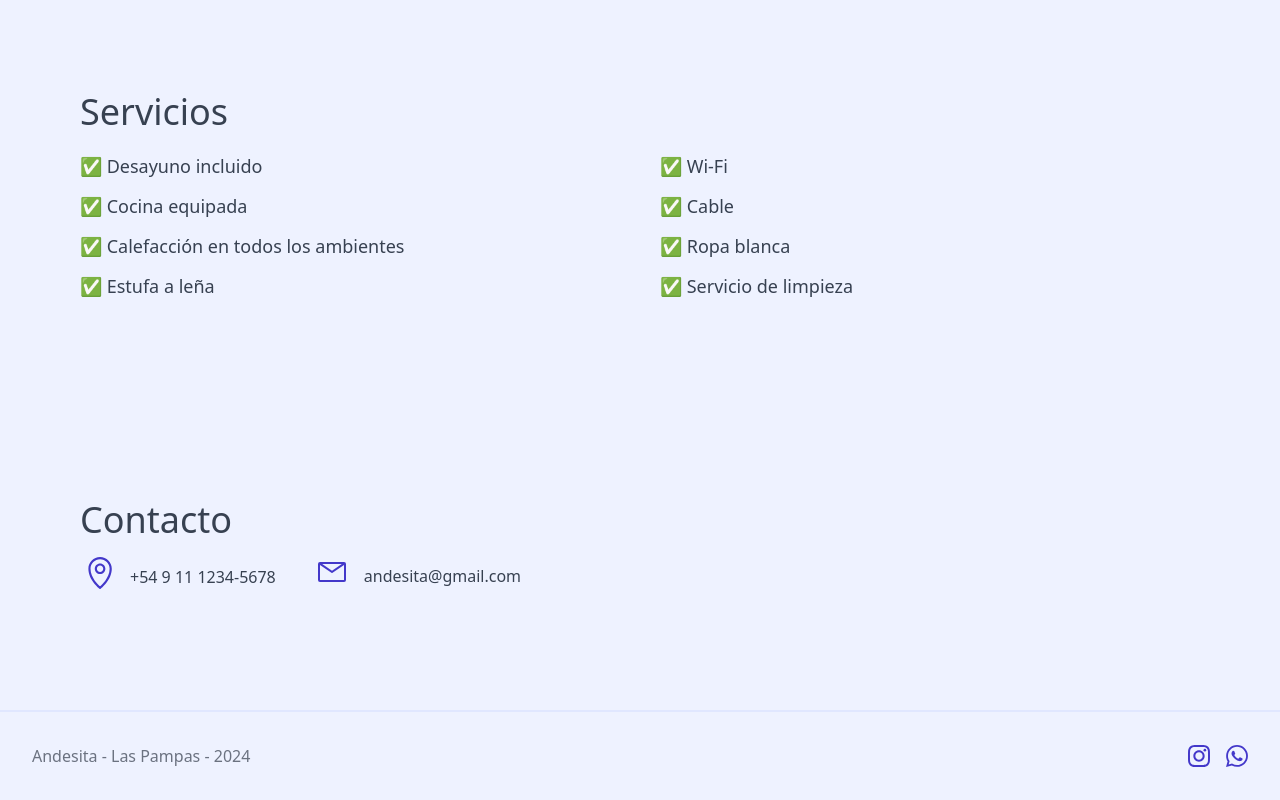
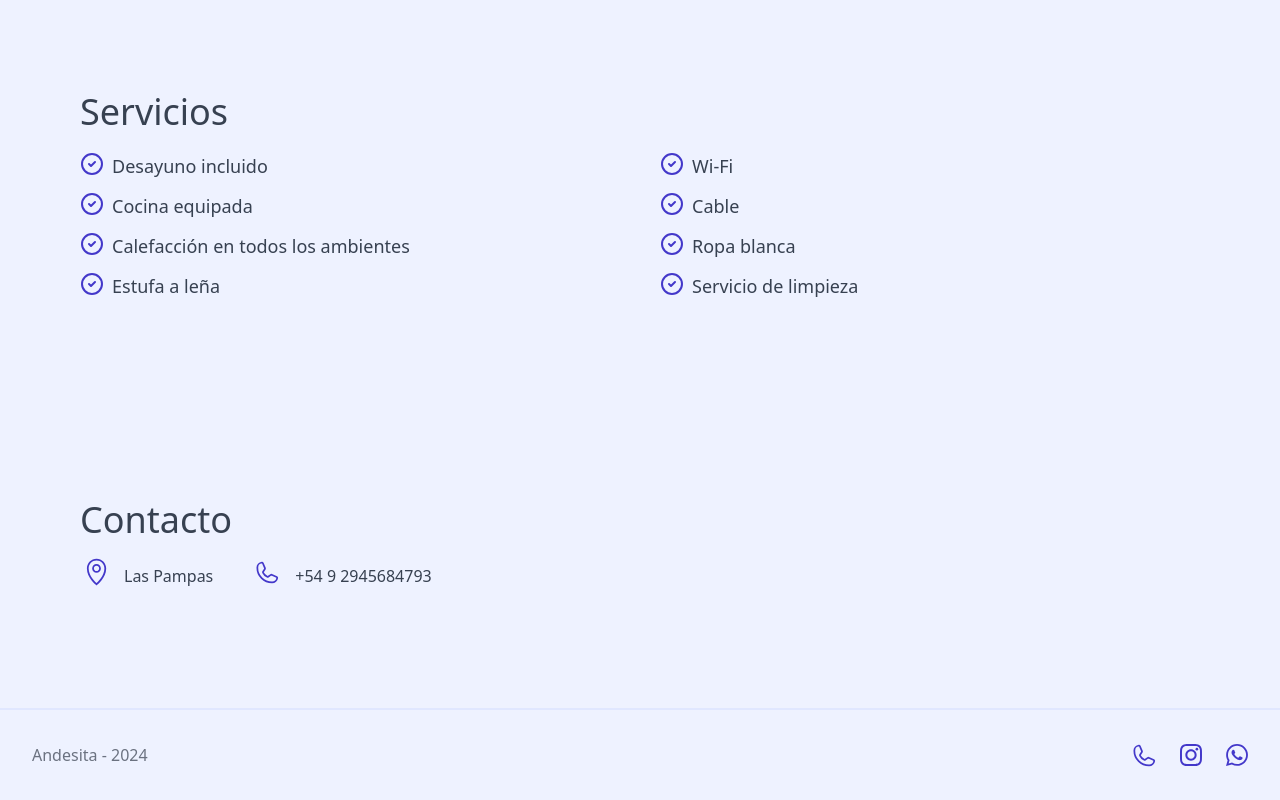
Before and after one commit to AgustinaMartinez/andesita, an Astro site: page / in a window 1280 px wide. Shown: the part 1654-2454 px from the top of the page. Built offline with nearby package versions, Linux system fonts and the light colour scheme; Astro itself is replaced by a stand-in of ours.

Commit message:
fix svg and size title

```diff
--- /dev/null
+++ b/src/assets/CheckIcon.astro
@@ -0,0 +1,18 @@
+---
+
+---
+
+<svg
+  xmlns="http://www.w3.org/2000/svg"
+  viewBox="0 0 24 24"
+  fill="none"
+  stroke="#4338ca"
+  stroke-width="2"
+  stroke-linecap="round"
+  stroke-linejoin="round"
+  width="24"
+  height="24"
+>
+  <circle cx="12" cy="12" r="10"></circle>
+  <path d="M9 12l2 2 4-4"></path>
+</svg>
--- /dev/null
+++ b/src/assets/InstagramIcon.astro
@@ -0,0 +1,22 @@
+---
+
+---
+
+<svg
+  xmlns="http://www.w3.org/2000/svg"
+  viewBox="0 0 24 24"
+  width="22"
+  height="22"
+>
+  <g>
+    <path
+      fill="#4338ca"
+      d="M12,2.162c3.204,0,3.584,0.012,4.849,0.07c1.308,0.06,2.655,0.358,3.608,1.311c0.962,0.962,1.251,2.296,1.311,3.608   c0.058,1.265,0.07,1.645,0.07,4.849c0,3.204-0.012,3.584-0.07,4.849c-0.059,1.301-0.364,2.661-1.311,3.608   c-0.962,0.962-2.295,1.251-3.608,1.311c-1.265,0.058-1.645,0.07-4.849,0.07s-3.584-0.012-4.849-0.07   c-1.291-0.059-2.669-0.371-3.608-1.311c-0.957-0.957-1.251-2.304-1.311-3.608c-0.058-1.265-0.07-1.645-0.07-4.849   c0-3.204,0.012-3.584,0.07-4.849c0.059-1.296,0.367-2.664,1.311-3.608c0.96-0.96,2.299-1.251,3.608-1.311   C8.416,2.174,8.796,2.162,12,2.162 M12,0C8.741,0,8.332,0.014,7.052,0.072C5.197,0.157,3.355,0.673,2.014,2.014   C0.668,3.36,0.157,5.198,0.072,7.052C0.014,8.332,0,8.741,0,12c0,3.259,0.014,3.668,0.072,4.948c0.085,1.853,0.603,3.7,1.942,5.038   c1.345,1.345,3.186,1.857,5.038,1.942C8.332,23.986,8.741,24,12,24c3.259,0,3.668-0.014,4.948-0.072   c1.854-0.085,3.698-0.602,5.038-1.942c1.347-1.347,1.857-3.184,1.942-5.038C23.986,15.668,24,15.259,24,12   c0-3.259-0.014-3.668-0.072-4.948c-0.085-1.855-0.602-3.698-1.942-5.038c-1.343-1.343-3.189-1.858-5.038-1.942   C15.668,0.014,15.259,0,12,0z"
+    ></path>
+    <path
+      fill="#4338ca"
+      d="M12,5.838c-3.403,0-6.162,2.759-6.162,6.162c0,3.403,2.759,6.162,6.162,6.162s6.162-2.759,6.162-6.162   C18.162,8.597,15.403,5.838,12,5.838z M12,16c-2.209,0-4-1.791-4-4s1.791-4,4-4s4,1.791,4,4S14.209,16,12,16z"
+    ></path>
+    <circle fill="#4338ca" cx="18.406" cy="5.594" r="1.44"></circle>
+  </g>
+</svg>
--- /dev/null
+++ b/src/assets/PhoneIcon.astro
@@ -0,0 +1,18 @@
+---
+
+---
+
+<svg
+  viewBox="0 0 240 240"
+  xmlns="http://www.w3.org/2000/svg"
+  width="26"
+  height="26"
+>
+  <path
+    d="M92.5,124.8a83.6,83.6,0,0,0,39,38.9,8,8,0,0,0,7.9-.6l25-16.7a7.9,7.9,0,0,1,7.6-.7l46.8,20.1a7.9,7.9,0,0,1,4.8,8.3A48,48,0,0,1,176,216,136,136,0,0,1,40,80,48,48,0,0,1,81.9,32.4a7.9,7.9,0,0,1,8.3,4.8l20.1,46.9a8,8,0,0,1-.6,7.5L93,117A8,8,0,0,0,92.5,124.8Z"
+    fill="none"
+    stroke="#4338ca"
+    stroke-linecap="round"
+    stroke-linejoin="round"
+    stroke-width="16"></path>
+</svg>
--- /dev/null
+++ b/src/assets/PlaceIcon.astro
@@ -0,0 +1,18 @@
+---
+
+---
+
+<svg
+  xmlns="http://www.w3.org/2000/svg"
+  viewBox="0 0 8.47 8.47"
+  width="28"
+  height="28"
+  fill="#4338ca"
+>
+  <path
+    d="M5 0.26c-1.6 0-2.91 1.31-2.91 2.91 0 2.82 2.75 4.97 2.75 4.97a0.26 0.26 0 0 0 0.33 0s2.75-2.15 2.75-4.97c0-1.6-1.31-2.91-2.91-2.91zm0 0.53c1.32 0 2.38 1.06 2.38 2.38 0 2.31-2.09 4.13-2.38 4.38-0.29-0.25-2.38-2.07-2.38-4.38 0-1.32 1.06-2.38 2.38-2.38z"
+  ></path>
+  <path
+    d="M5 1.85c-0.73 0-1.32 0.6-1.32 1.32 0 0.73 0.6 1.32 1.32 1.32 0.73 0 1.32-0.6 1.32-1.32 0-0.73-0.6-1.32-1.32-1.32zm0 0.53c0.44 0 0.79 0.35 0.79 0.79 0 0.44-0.35 0.79-0.79 0.79-0.44 0-0.79-0.35-0.79-0.79 0-0.44 0.35-0.79 0.79-0.79z"
+  ></path>
+</svg>
--- /dev/null
+++ b/src/assets/WhatsAppIcon.astro
@@ -0,0 +1,16 @@
+---
+
+---
+
+<svg
+  xmlns="http://www.w3.org/2000/svg"
+  viewBox="0 0 24 24"
+  width="22"
+  height="22"
+>
+  <path
+    fill="#4338ca"
+    style="fill-rule:evenodd;clip-rule:evenodd;"
+    d="M20.463,3.488C18.217,1.24,15.231,0.001,12.05,0    C5.495,0,0.16,5.334,0.157,11.892c-0.001,2.096,0.547,4.142,1.588,5.946L0.057,24l6.304-1.654    c1.737,0.948,3.693,1.447,5.683,1.448h0.005c6.554,0,11.89-5.335,11.893-11.893C23.944,8.724,22.708,5.735,20.463,3.488z     M12.05,21.785h-0.004c-1.774,0-3.513-0.477-5.031-1.378l-0.361-0.214l-3.741,0.981l0.999-3.648l-0.235-0.374    c-0.99-1.574-1.512-3.393-1.511-5.26c0.002-5.45,4.437-9.884,9.889-9.884c2.64,0,5.122,1.03,6.988,2.898    c1.866,1.869,2.893,4.352,2.892,6.993C21.932,17.351,17.498,21.785,12.05,21.785z M17.472,14.382    c-0.297-0.149-1.758-0.868-2.031-0.967c-0.272-0.099-0.47-0.149-0.669,0.148s-0.767,0.967-0.941,1.166    c-0.173,0.198-0.347,0.223-0.644,0.074c-0.297-0.149-1.255-0.462-2.39-1.475c-0.883-0.788-1.48-1.761-1.653-2.059    s-0.018-0.458,0.13-0.606c0.134-0.133,0.297-0.347,0.446-0.521C9.87,9.97,9.919,9.846,10.019,9.647    c0.099-0.198,0.05-0.372-0.025-0.521C9.919,8.978,9.325,7.515,9.078,6.92c-0.241-0.58-0.486-0.501-0.669-0.51    C8.236,6.401,8.038,6.4,7.839,6.4c-0.198,0-0.52,0.074-0.792,0.372c-0.272,0.298-1.04,1.017-1.04,2.479    c0,1.463,1.065,2.876,1.213,3.074c0.148,0.198,2.095,3.2,5.076,4.487c0.709,0.306,1.263,0.489,1.694,0.626    c0.712,0.226,1.36,0.194,1.872,0.118c0.571-0.085,1.758-0.719,2.006-1.413c0.248-0.694,0.248-1.29,0.173-1.413    C17.967,14.605,17.769,14.531,17.472,14.382z"
+  ></path>
+</svg>
--- a/src/components/Contact.astro
+++ b/src/components/Contact.astro
@@ -1,42 +1,20 @@
 ---
-
+import PhoneIcon from "~/assets/PhoneIcon.astro";
+import PlaceIcon from "~/assets/PlaceIcon.astro";
 ---
 
 <section class="px-8 md:px-24 md:py-20 lg:p-20 mb-10">
-  <h1 id="contact" class="text-2xl lg:text-4xl">Contacto</h1>
+  <h1 id="contact" class="text-2xl md:text-4xl lg:text-4xl">Contacto</h1>
 
   <div class="flex flex-col lg:flex-row items-start gap-4 lg:gap-10 mt-4">
     <div class="flex items-center gap-4">
-      <svg
-        xmlns="http://www.w3.org/2000/svg"
-        viewBox="0 0 8.47 8.47"
-        width="34"
-        height="34"
-        fill="#4338ca"
-      >
-        <path
-          d="M5 0.26c-1.6 0-2.91 1.31-2.91 2.91 0 2.82 2.75 4.97 2.75 4.97a0.26 0.26 0 0 0 0.33 0s2.75-2.15 2.75-4.97c0-1.6-1.31-2.91-2.91-2.91zm0 0.53c1.32 0 2.38 1.06 2.38 2.38 0 2.31-2.09 4.13-2.38 4.38-0.29-0.25-2.38-2.07-2.38-4.38 0-1.32 1.06-2.38 2.38-2.38z"
-        ></path>
-        <path
-          d="M5 1.85c-0.73 0-1.32 0.6-1.32 1.32 0 0.73 0.6 1.32 1.32 1.32 0.73 0 1.32-0.6 1.32-1.32 0-0.73-0.6-1.32-1.32-1.32zm0 0.53c0.44 0 0.79 0.35 0.79 0.79 0 0.44-0.35 0.79-0.79 0.79-0.44 0-0.79-0.35-0.79-0.79 0-0.44 0.35-0.79 0.79-0.79z"
-        ></path>
-      </svg>
-      <p class="mt-2">+54 9 11 1234-5678</p>
+      <PlaceIcon />
+      <p class="mt-2">Las Pampas</p>
     </div>
 
     <div class="flex items-center gap-4">
-      <svg
-        xmlns="http://www.w3.org/2000/svg"
-        viewBox="0 0 32 32"
-        width="32"
-        height="32"
-        fill="#4338ca"
-      >
-        <path
-          d="M28 6H4a2 2 0 0 0-2 2v16a2 2 0 0 0 2 2h24a2 2 0 0 0 2-2V8a2 2 0 0 0-2-2ZM25.8 8 16 14.78 6.2 8ZM4 24V8.91l11.43 7.91a1 1 0 0 0 1.14 0L28 8.91V24Z"
-        ></path>
-      </svg>
-      <p class="mt-2">andesita@gmail.com</p>
+      <PhoneIcon />
+      <p class="mt-2">+54 9 2945684793</p>
     </div>
   </div>
 </section>
--- a/src/components/Footer.astro
+++ b/src/components/Footer.astro
@@ -1,62 +1,21 @@
 ---
-
+import InstagramIcon from "~/assets/InstagramIcon.astro";
+import PhoneIcon from "~/assets/PhoneIcon.astro";
+import WhatsAppIcon from "~/assets/WhatsAppIcon.astro";
 ---
 
 <footer class="w-full h-15 border-indigo-100 border-t-2 bg-indigo-50 p-8">
   <div class="flex justify-between items-center text-gray-500">
-    <p>Andesita - Las Pampas - 2024</p>
-    <div class="flex justify-between items-center gap-4">
-      <a href="/">
-        <svg
-          xmlns="http://www.w3.org/2000/svg"
-          xmlns:xlink="http://www.w3.org/1999/xlink"
-          version="1.1"
-          id="Capa_1"
-          x="0px"
-          y="0px"
-          viewBox="0 0 24 24"
-          style="enable-background:new 0 0 24 24;"
-          xml:space="preserve"
-          width="22"
-          height="22"
-        >
-          <g>
-            <path
-              fill="#4338ca"
-              d="M12,2.162c3.204,0,3.584,0.012,4.849,0.07c1.308,0.06,2.655,0.358,3.608,1.311c0.962,0.962,1.251,2.296,1.311,3.608   c0.058,1.265,0.07,1.645,0.07,4.849c0,3.204-0.012,3.584-0.07,4.849c-0.059,1.301-0.364,2.661-1.311,3.608   c-0.962,0.962-2.295,1.251-3.608,1.311c-1.265,0.058-1.645,0.07-4.849,0.07s-3.584-0.012-4.849-0.07   c-1.291-0.059-2.669-0.371-3.608-1.311c-0.957-0.957-1.251-2.304-1.311-3.608c-0.058-1.265-0.07-1.645-0.07-4.849   c0-3.204,0.012-3.584,0.07-4.849c0.059-1.296,0.367-2.664,1.311-3.608c0.96-0.96,2.299-1.251,3.608-1.311   C8.416,2.174,8.796,2.162,12,2.162 M12,0C8.741,0,8.332,0.014,7.052,0.072C5.197,0.157,3.355,0.673,2.014,2.014   C0.668,3.36,0.157,5.198,0.072,7.052C0.014,8.332,0,8.741,0,12c0,3.259,0.014,3.668,0.072,4.948c0.085,1.853,0.603,3.7,1.942,5.038   c1.345,1.345,3.186,1.857,5.038,1.942C8.332,23.986,8.741,24,12,24c3.259,0,3.668-0.014,4.948-0.072   c1.854-0.085,3.698-0.602,5.038-1.942c1.347-1.347,1.857-3.184,1.942-5.038C23.986,15.668,24,15.259,24,12   c0-3.259-0.014-3.668-0.072-4.948c-0.085-1.855-0.602-3.698-1.942-5.038c-1.343-1.343-3.189-1.858-5.038-1.942   C15.668,0.014,15.259,0,12,0z"
-            ></path>
-            <path
-              fill="#4338ca"
-              d="M12,5.838c-3.403,0-6.162,2.759-6.162,6.162c0,3.403,2.759,6.162,6.162,6.162s6.162-2.759,6.162-6.162   C18.162,8.597,15.403,5.838,12,5.838z M12,16c-2.209,0-4-1.791-4-4s1.791-4,4-4s4,1.791,4,4S14.209,16,12,16z"
-            ></path>
-            <circle fill="#4338ca" cx="18.406" cy="5.594" r="1.44"></circle>
-          </g>
-        </svg>
+    <p>Andesita - 2024</p>
+    <div class="flex justify-between items-center gap-6">
+      <a href="tel:+5492945684793">
+        <PhoneIcon />
       </a>
       <a href="/">
-        <svg
-          xmlns="http://www.w3.org/2000/svg"
-          xmlns:xlink="http://www.w3.org/1999/xlink"
-          version="1.1"
-          id="Capa_1"
-          x="0px"
-          y="0px"
-          viewBox="0 0 24 24"
-          style="enable-background:new 0 0 24 24;"
-          xml:space="preserve"
-          width="22"
-          height="22"
-        >
-          <g id="WA_Logo">
-            <g>
-              <path
-                fill="#4338ca"
-                style="fill-rule:evenodd;clip-rule:evenodd;"
-                d="M20.463,3.488C18.217,1.24,15.231,0.001,12.05,0    C5.495,0,0.16,5.334,0.157,11.892c-0.001,2.096,0.547,4.142,1.588,5.946L0.057,24l6.304-1.654    c1.737,0.948,3.693,1.447,5.683,1.448h0.005c6.554,0,11.89-5.335,11.893-11.893C23.944,8.724,22.708,5.735,20.463,3.488z     M12.05,21.785h-0.004c-1.774,0-3.513-0.477-5.031-1.378l-0.361-0.214l-3.741,0.981l0.999-3.648l-0.235-0.374    c-0.99-1.574-1.512-3.393-1.511-5.26c0.002-5.45,4.437-9.884,9.889-9.884c2.64,0,5.122,1.03,6.988,2.898    c1.866,1.869,2.893,4.352,2.892,6.993C21.932,17.351,17.498,21.785,12.05,21.785z M17.472,14.382    c-0.297-0.149-1.758-0.868-2.031-0.967c-0.272-0.099-0.47-0.149-0.669,0.148s-0.767,0.967-0.941,1.166    c-0.173,0.198-0.347,0.223-0.644,0.074c-0.297-0.149-1.255-0.462-2.39-1.475c-0.883-0.788-1.48-1.761-1.653-2.059    s-0.018-0.458,0.13-0.606c0.134-0.133,0.297-0.347,0.446-0.521C9.87,9.97,9.919,9.846,10.019,9.647    c0.099-0.198,0.05-0.372-0.025-0.521C9.919,8.978,9.325,7.515,9.078,6.92c-0.241-0.58-0.486-0.501-0.669-0.51    C8.236,6.401,8.038,6.4,7.839,6.4c-0.198,0-0.52,0.074-0.792,0.372c-0.272,0.298-1.04,1.017-1.04,2.479    c0,1.463,1.065,2.876,1.213,3.074c0.148,0.198,2.095,3.2,5.076,4.487c0.709,0.306,1.263,0.489,1.694,0.626    c0.712,0.226,1.36,0.194,1.872,0.118c0.571-0.085,1.758-0.719,2.006-1.413c0.248-0.694,0.248-1.29,0.173-1.413    C17.967,14.605,17.769,14.531,17.472,14.382z"
-              ></path>
-            </g>
-          </g>
-        </svg>
+        <InstagramIcon />
+      </a>
+      <a href="https://wa.me/+5492945684793">
+        <WhatsAppIcon />
       </a>
     </div>
   </div>
--- a/src/components/Photos.astro
+++ b/src/components/Photos.astro
@@ -2,4 +2,6 @@
 
 ---
 
-<section><h1 id="photos" class="text-2xl lg:text-4xl">Fotos</h1></section>
+<section>
+  <h1 id="photos" class="text-2xl md:text-4xl lg:text-4xl">Fotos</h1>
+</section>
--- a/src/components/Services.astro
+++ b/src/components/Services.astro
@@ -1,21 +1,31 @@
 ---
-
+import CheckIcon from "~/assets/CheckIcon.astro";
 ---
 
 <section class="px-8 md:px-24 md:py-20 lg:p-20 mb-10">
-  <h1 id="services" class="text-xl lg:text-4xl">Servicios</h1>
+  <h1 id="services" class="text-2xl md:text-4xl lg:text-4xl">Servicios</h1>
   <ul
     class="mt-4 md:grid md:grid-cols-2 md:gap-x-10 md:gap-y-2 lg:grid lg:grid-cols-2 lg:gap-x-10 lg:gap-y-2"
   >
-    <li class="mt-1 text-base lg:text-lg">✅ Desayuno incluido</li>
-    <li class="mt-1 text-base lg:text-lg">✅ Wi-Fi</li>
-    <li class="mt-1 text-base lg:text-lg">✅ Cocina equipada</li>
-    <li class="mt-1 text-base lg:text-lg">✅ Cable</li>
-    <li class="mt-1 text-base lg:text-lg">
-      ✅ Calefacción en todos los ambientes
+    <li class="mt-1 text-base lg:text-lg flex gap-2">
+      <CheckIcon /> Desayuno incluido
     </li>
-    <li class="mt-1 text-base lg:text-lg">✅ Ropa blanca</li>
-    <li class="mt-1 text-base lg:text-lg">✅ Estufa a leña</li>
-    <li class="mt-1 text-base lg:text-lg">✅ Servicio de limpieza</li>
+    <li class="mt-1 text-base lg:text-lg flex gap-2"><CheckIcon /> Wi-Fi</li>
+    <li class="mt-1 text-base lg:text-lg flex gap-2">
+      <CheckIcon /> Cocina equipada
+    </li>
+    <li class="mt-1 text-base lg:text-lg flex gap-2"><CheckIcon /> Cable</li>
+    <li class="mt-1 text-base lg:text-lg flex gap-2">
+      <CheckIcon /> Calefacción en todos los ambientes
+    </li>
+    <li class="mt-1 text-base lg:text-lg flex gap-2">
+      <CheckIcon /> Ropa blanca
+    </li>
+    <li class="mt-1 text-base lg:text-lg flex gap-2">
+      <CheckIcon /> Estufa a leña
+    </li>
+    <li class="mt-1 text-base lg:text-lg flex gap-2">
+      <CheckIcon /> Servicio de limpieza
+    </li>
   </ul>
 </section>
```
Also changed, not shown: src/assets/MenuIcon.astro (added, +18 -0 lines), src/components/Navbar.astro (+2 -15 lines), src/assets/burger-menu.svg (deleted), src/assets/close-menu.svg (deleted), src/assets/instagram.svg (deleted), src/assets/whatsapp.svg (deleted).
